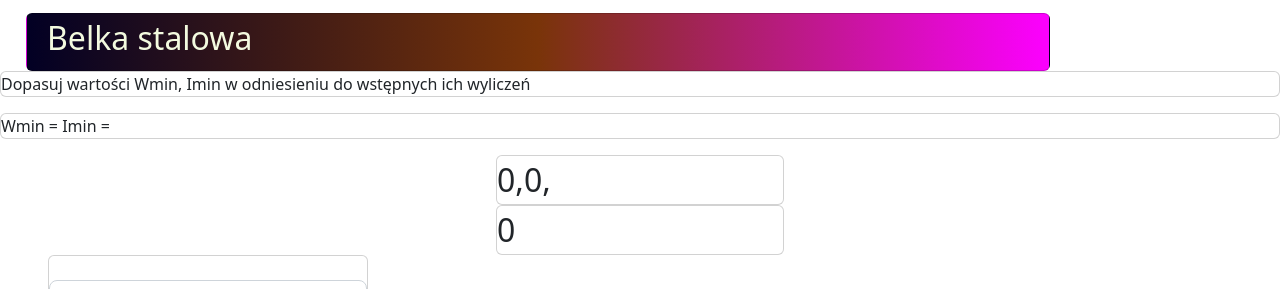
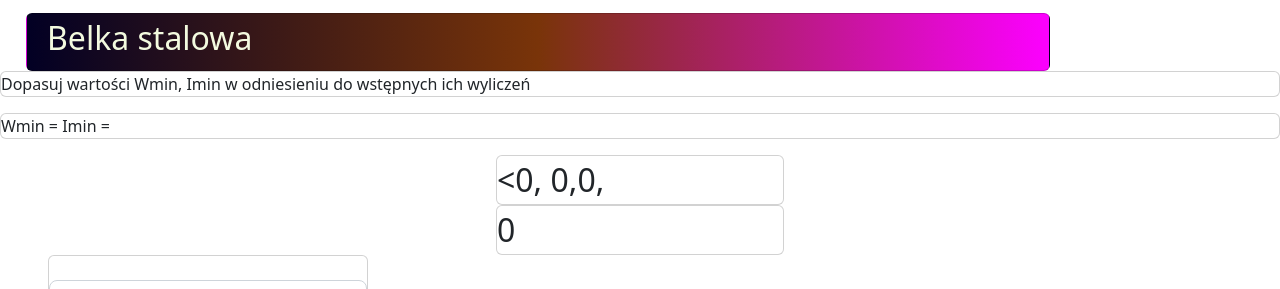
Before and after one commit to maciejmar/belka-stalowa, an Angular app: page /calculated_results in a window 1280 px wide. Shown: the top 289 px of the page. Built offline with nearby package versions, Linux system fonts and the light colour scheme; no server answers.

Commit message:
calculated results and touple

```diff
--- a/src/app/calculated-results/calculated-results.component.html
+++ b/src/app/calculated-results/calculated-results.component.html
@@ -2,7 +2,7 @@
 <!--<p class="card" >results= Wmin= {{this.results[6]}}, Imin=, {{this.results[7]}}</p>-->
  <p class="card">Wmin = {{wmin}} Imin ={{imin}} </p>
 <div class="card" style="font-size: 2rem; margin:auto; font-weight: 700px;width: 18rem;">
-  <!--{{touple.Wmin}}, --> {{calculated_results.Wmin}},{{calculated_results.Imin}},
+  <{{touple.Wmin}}, {{calculated_results.Wmin}},{{calculated_results.Imin}},
 </div>
 <div class="card" style="font-size: 2rem; margin:auto; font-weight: 700px;width: 18rem;">
   {{touple.Imin}}
```
